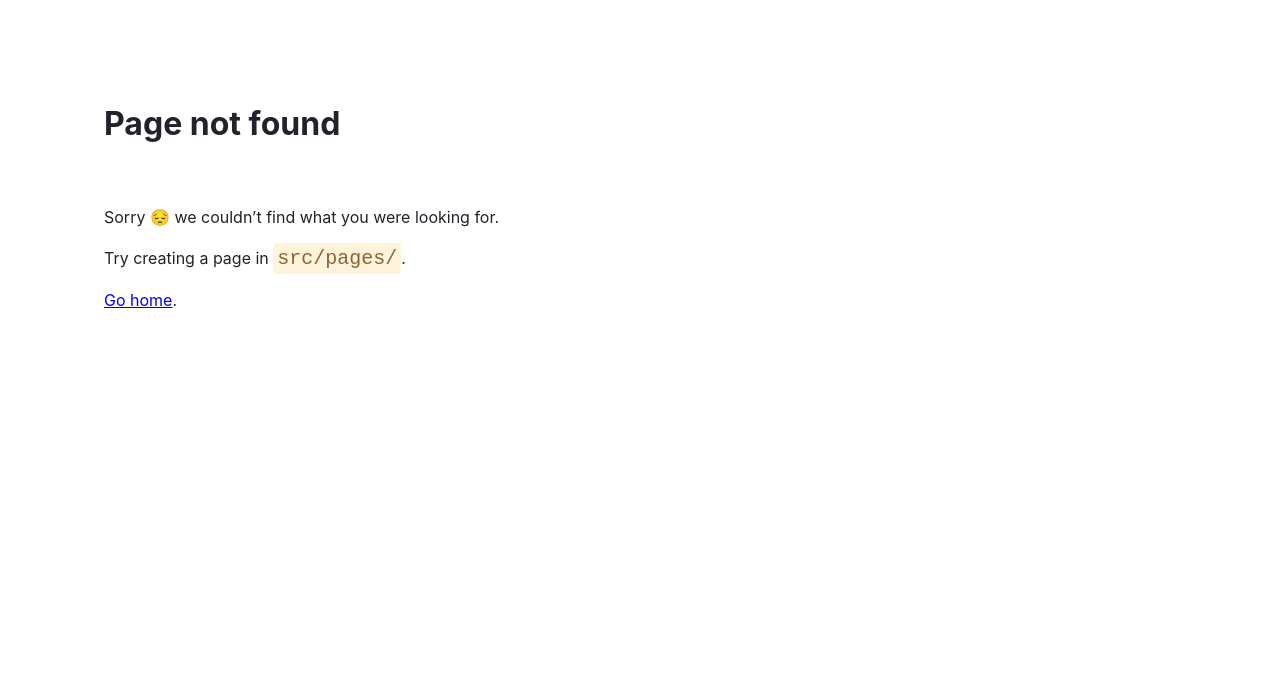
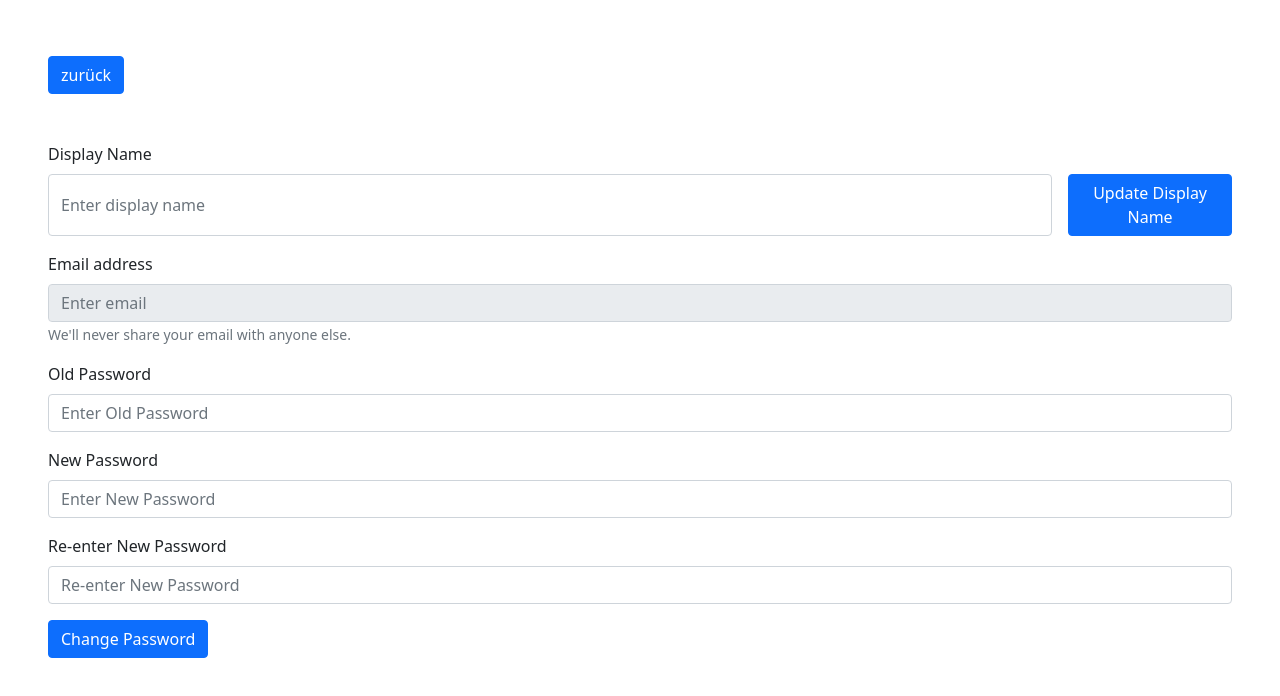
Before and after one commit to CristiScarlat/driver-license-quiz, a Gatsby site: page /account in a window 1280 px wide. Before the commit this address had no page. Built offline with nearby package versions, Linux system fonts and the light colour scheme; Gatsby itself is replaced by a stand-in of ours; no server answers.

Commit message:
add firebase user manager

```diff
--- /dev/null
+++ b/gatsby-browser.js
@@ -0,0 +1 @@
+import 'bootstrap/dist/css/bootstrap.min.css';
--- a/package.json
+++ b/package.json
@@ -16,6 +16,7 @@
   },
   "dependencies": {
     "auth0-js": "^9.16.2",
+    "bootstrap": "^5.0.2",
     "firebase": "^8.7.1",
     "gatsby": "^3.9.1",
     "gatsby-plugin-image": "^1.9.0",
@@ -26,6 +27,7 @@
     "gatsby-source-filesystem": "^3.9.0",
     "gatsby-transformer-sharp": "^3.9.0",
     "react": "^17.0.1",
+    "react-bootstrap": "^2.0.0-beta.4",
     "react-dom": "^17.0.1",
     "react-helmet": "^6.1.0"
   }
--- a/src/firebase/firebase.js
+++ b/src/firebase/firebase.js
@@ -1,4 +1,5 @@
-import firebase from 'firebase';
+import firebase from 'firebase/app';
+import 'firebase/auth'
 
 // Your web app's Firebase configuration
 // For Firebase JS SDK v7.20.0 and later, measurementId is optional
--- /dev/null
+++ b/src/pages/account.js
@@ -0,0 +1,152 @@
+import React, { useEffect, useState, useRef } from 'react';
+import firebase, { auth } from '../firebase/firebase';
+import { Form, Button, Alert } from 'react-bootstrap';
+import { navigate } from 'gatsby';
+
+const AccountPage = () => {
+    const [alertMsg, setAlertMsg] = useState('');
+    const [currentUser, setCurrentUser] = useState();
+    const [displayName, setDisplayName] = useState('');
+    const [showAlert, setShowAlert] = useState(false);
+    const [alertType, setAlertType] = useState('danger');
+
+    const oldPswRef = useRef();
+    const newPswRef = useRef();
+    const newReEnterPswRef = useRef();
+
+    useEffect(() => {
+        auth.onAuthStateChanged((user) => {
+            if (user) {
+                // User is signed in, see docs for a list of available properties
+                // https://firebase.google.com/docs/reference/js/firebase.User
+                setCurrentUser(user)
+                // ...
+            } else {
+                // User is signed out
+                // ...
+            }
+        });
+
+    }, [])
+
+    useEffect(() => {
+        if (alertMsg || alertMsg !== '') {
+            setShowAlert(true);
+            const alertTimer = setTimeout(() => {
+                setShowAlert(false);
+                setAlertMsg('')
+                clearTimeout(alertTimer)
+            }, 3000)
+        }
+    }, [alertMsg])
+
+    async function handleRequestPswChange() {
+        console.log(currentUser.email, oldPswRef.current.value, newPswRef.current.value, newReEnterPswRef.current.value)
+        const credentials = firebase.auth.EmailAuthProvider.credential(currentUser.email, oldPswRef.current.value)
+
+        function changePassword() {
+            if (newPswRef.current.value && newPswRef.current.value !== '') {
+                currentUser.updatePassword(newPswRef.current.value).then(() => {
+                    setAlertMsg('Update password successful')
+                    setAlertType('success')
+                }).catch((error) => {
+                    setAlertMsg(error.message)
+                    setAlertType('danger')
+                });
+            }
+        }
+
+        function checkNewPsw() {
+            if (newPswRef.current.value !== newReEnterPswRef.current.value) {
+                setAlertMsg('The new password and re-entered password does not match, please try again!')
+            }
+            else {
+                changePassword()
+            }
+        }
+
+        currentUser.reauthenticateWithCredential(credentials).then((res) => {
+            console.log('User re-authenticated', { res })
+            checkNewPsw()
+        }).catch((alertMessage) => {
+            console.log(alertMessage)
+            setAlertMsg(alertMessage.message)
+            setAlertType('danger')
+        });
+
+    }
+
+    async function handleUpdateDisplayName() {
+        if (!displayName || displayName === '') {
+            setAlertMsg('Display name cannot be empty.')
+            setAlertType('danger')
+            return
+        }
+        currentUser.updateProfile({
+            displayName: displayName,
+        }).then(() => {
+            console.log('Display name updated successful !')
+            setAlertType('success')
+            setAlertMsg('Display name updated successful !')
+        }).catch((error) => {
+            console.log(error)
+            setAlertMsg(error.message)
+            setAlertType('danger')
+        });
+    }
+
+    function handleNameChange(e) {
+        setDisplayName(e.target.value)
+    }
+
+    return (
+        <div className="settings-wrapper">
+            <Form className="p-5">
+                <Button className="mt-2 mb-5" onClick={() => navigate('/')}>zurück</Button>
+
+                <Form.Group className="mb-3" controlId="formBasicName">
+                    <Form.Label>Display Name</Form.Label>
+                    <div className="d-flex">
+                        <Form.Control type="text" placeholder="Enter display name" value={displayName || currentUser?.displayName || ''} name='displayName' onChange={handleNameChange} />
+                        <Button variant="primary" className="ms-3" onClick={handleUpdateDisplayName}>
+                            Update Display Name
+                        </Button>
+                    </div>
+                </Form.Group>
+
+                <Form.Group className="mb-3" controlId="formBasicEmail">
+                    <Form.Label>Email address</Form.Label>
+                    <Form.Control type="email" placeholder="Enter email" value={currentUser?.email || ''} readOnly={true} />
+                    <Form.Text className="text-muted">
+                        We'll never share your email with anyone else.
+                    </Form.Text>
+                </Form.Group>
+                <div className="account-change-psw-container">
+                    <Form.Group className="mb-3" controlId="formBasicOldPassword">
+                        <Form.Label>Old Password</Form.Label>
+                        <Form.Control type="password" placeholder="Enter Old Password" ref={oldPswRef} />
+                    </Form.Group>
+
+                    <Form.Group className="mb-3" controlId="formBasicNewPassword">
+                        <Form.Label>New Password</Form.Label>
+                        <Form.Control type="password" placeholder="Enter New Password" ref={newPswRef} />
+                    </Form.Group>
+
+                    <Form.Group className="mb-3" controlId="formBasicReEnterNewPassword">
+                        <Form.Label>Re-enter New Password</Form.Label>
+                        <Form.Control type="password" placeholder="Re-enter New Password" ref={newReEnterPswRef} />
+                    </Form.Group>
+
+                    <Button variant="primary" onClick={handleRequestPswChange}>
+                        Change Password
+                    </Button>
+                </div>
+            </Form>
+            <Alert variant={alertType} dismissible className="alert-style" show={showAlert} onClose={() => setShowAlert(false)}>
+                {alertMsg}
+            </Alert>
+        </div>
+    )
+}
+
+export default AccountPage;
--- a/src/pages/css/home.css
+++ b/src/pages/css/home.css
@@ -1,18 +1,23 @@
-header {
+/* header {
     display: flex;
     align-items: center;
     padding: 0.5rem;
     background: none;
     justify-content: space-between;
     border-bottom: 1px solid #0008ff;
-}
+} */
 
-header select {
+/* header select {
     margin: 0 2rem 0 1rem;
     height: 2rem;
     border-radius: 10px;
-    padding: 0.5rem;
+    padding: 0;
     background: #cdd4ed;
+} */
+
+a {
+    text-decoration: none;
+    color:rgba(255,255,255,.55);
 }
 
 #display-date {
@@ -57,3 +62,9 @@ header select {
     display: flex;
     justify-content: center;
 }
+
+.account-change-psw-container {
+    border: 1px solid blue;
+    border-radius: 10px;
+    padding: 1rem;
+}
--- a/src/pages/css/question.css
+++ b/src/pages/css/question.css
@@ -101,7 +101,7 @@ span {
     background: white;
     border: 1px solid #0008ff;
     border-radius: 25px;
-    width: 320px;
+    min-width: 320px;
 }
 
 .question-picture-section img {
--- a/src/pages/modules/quiz.js
+++ b/src/pages/modules/quiz.js
@@ -1,8 +1,9 @@
 import React, { useState, useEffect } from "react";
-import db from '../db.json'
+import db from '../db.json';
+import { Link } from 'gatsby';
+import { Button, Navbar, Container, Nav, NavDropdown } from 'react-bootstrap';
 
-
-const Quiz = ({ handleLogout }) => {
+const Quiz = ({ handleLogout, currentUser }) => {
 
   const categories = db.categories
   const quiz = db.qa
@@ -16,8 +17,9 @@ const Quiz = ({ handleLogout }) => {
     setQuizIndex(0)
   }, [selectedCategory])
 
-  function handleSelectCategory(e) {
-    setSelectedCategory(e.target.value)
+  function handleSelectCategory(category) {
+    console.log(category)
+    setSelectedCategory(category)
   }
 
   function handleNextIndex() {
@@ -35,7 +37,10 @@ const Quiz = ({ handleLogout }) => {
   return (
     <>
       <header>
-        <button onClick={handleLogout}>Logout</button>
+        {/* <div>{`Willkommen ${currentUser?.displayName || currentUser?.email}`}</div>
+        <Button variant="outline-primary" onClick={handleLogout}>Logout</Button>
+        <Link to="/account">Manage your Account</Link>
+
         <div>
           <label className="label-select-category" htmlFor="select-category">Kategorie wählen:</label>
           <select id="select-category" onChange={handleSelectCategory}>
@@ -43,7 +48,26 @@ const Quiz = ({ handleLogout }) => {
               <option key={cat + index} value={cat}>{cat}</option>
             ))}
           </select>
-        </div>
+        </div> */}
+        <Navbar bg="dark" variant="dark" expand="lg" className="p-3">
+          {/* <Container> */}
+          <Navbar.Brand>{`Willkommen ${currentUser?.displayName || currentUser?.email}`}</Navbar.Brand>
+
+          <Navbar.Toggle aria-controls="basic-navbar-nav" />
+          <Navbar.Collapse id="basic-navbar-nav">
+            <Nav className="w-100 justify-content-end align-items-center">
+
+              <NavDropdown title={selectedCategory} id="basic-nav-dropdown" onSelect={handleSelectCategory}>
+                {categories.map((cat, index) => (
+                  <NavDropdown.Item key={cat + index} eventKey={cat}>{cat}</NavDropdown.Item>
+                ))}
+              </NavDropdown>
+              <Link to="/account" className="ms-2 me-2">Manage your Account</Link>
+              <Button variant="outline-primary ms-3" onClick={handleLogout}>Logout</Button>
+            </Nav>
+          </Navbar.Collapse>
+          {/* </Container> */}
+        </Navbar>
       </header>
       <section id="main-question" className="main">
         <div className="question-subheader">
@@ -62,7 +86,7 @@ const Quiz = ({ handleLogout }) => {
           </div>
         </div>
         <div className="question-answer-container">
-          {selectedQuiz[quizIndex]?.answers?.map(answer => <div key={answer} style={{ display: 'flex', alignItems: 'center' }}><span>{answer?.substr(0, 2)}</span><p>{answer?.substr(2)}</p></div>)}
+          {selectedQuiz[quizIndex]?.answers?.map(answer => <div key={answer} className="d-flex align-items-center mb-4"><span>{answer?.substr(0, 2)}</span><div>{answer?.substr(2)}</div></div>)}
         </div>
         <div className="question-answer-buttons-container">
           <button className="question-page-button answer-button" id="answer-button-A">A</button>
@@ -79,11 +103,11 @@ const Quiz = ({ handleLogout }) => {
         </div>
         <button className="question-page-button  icon-button" id="delete-answer-button">
           <div>Antwort löschen</div>
-          <img src="icons/wrongIcon.jpg" className="question-icon-correct" alt=""/>
+          <img src="icons/wrongIcon.jpg" className="question-icon-correct" alt="" />
         </button>
         <button className="question-page-button  icon-button" id="send-answer-button">
           <div>Antwort senden</div>
-          <img src="icons/rightIcon.jpg" className="question-icon-correct" alt=""/>
+          <img src="icons/rightIcon.jpg" className="question-icon-correct" alt="" />
         </button>
       </footer>
     </>
```
Also changed, not shown: src/pages/components/registerForm.js (+20 -9 lines), src/pages/css/index.css (+8 -0 lines), src/pages/index.js (+17 -6 lines), src/pages/modules/auth.js (+9 -1 lines), src/pages/db.json, 1 other file.
